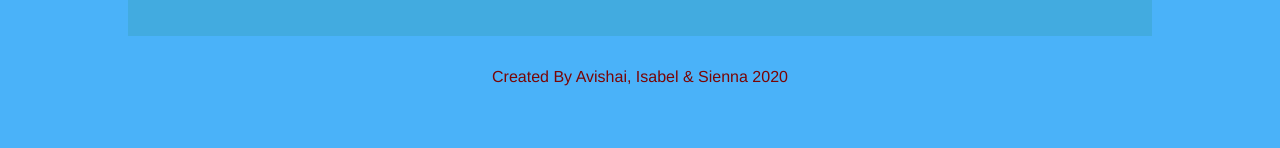
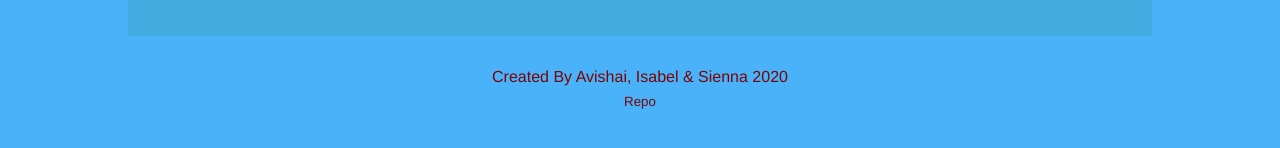
Before and after one commit to avishai84/numbers, a React (Create React App) app: page / in a window 1280 px wide. Shown: the part 504-652 px from the top of the page. Built offline with nearby package versions, Linux system fonts and the light colour scheme; a web font is replaced by a local one.

Commit message:
footer info

```diff
--- a/src/components/AllCss/styles.scss
+++ b/src/components/AllCss/styles.scss
@@ -256,6 +256,16 @@ body {
       color: var(--color-a);
       font-size: 1rem;
       font-family: "Helvetica Neue",Arial,"Noto Sans",sans-serif;
+      display:flex;
+      flex-flow: column;
+      justify-content: center;
+      a {
+        text-decoration: none;
+        color:var(--color-a);
+      }
+      small{
+        padding:0.5rem 0;
+      }
     }
   }
 }
--- a/src/components/Footer.tsx
+++ b/src/components/Footer.tsx
@@ -7,6 +7,7 @@ const Footer:langFN = () => {
     <>
       <footer className="footer">
   Created By Avishai, Isabel & Sienna 2020 {dateYear <= 2020 ? '' : ' - ' + dateYear}
+      <small><a href="https://github.com/avishai84/numbers" target="_blank">Repo</a></small>
       </footer>
     </>
   );
```
